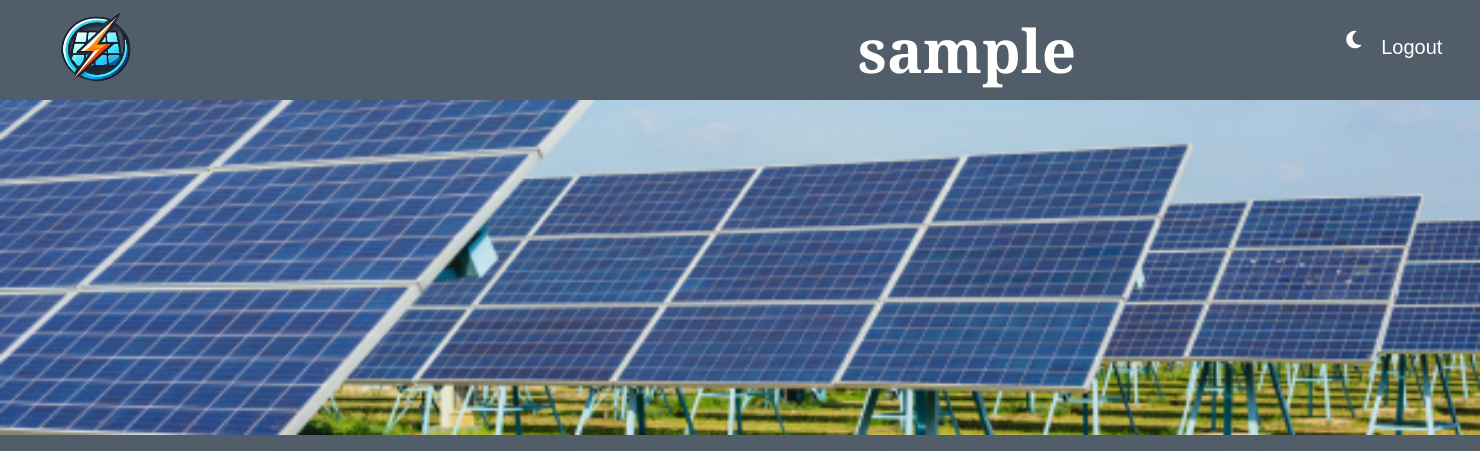
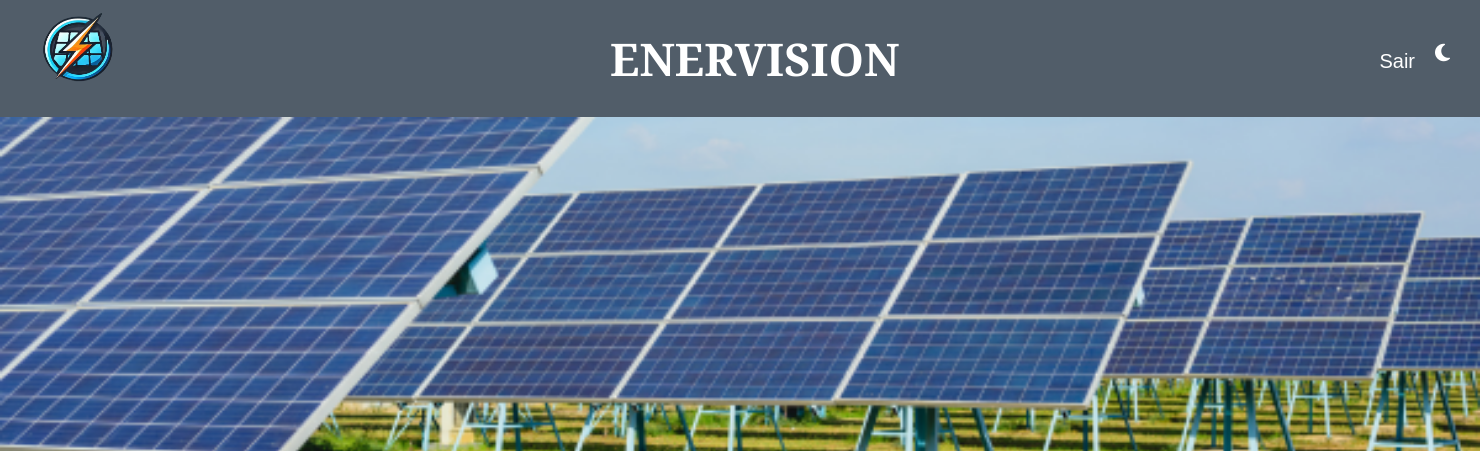
Before and after one commit to joaopedroNASA/EnerVision, a PHP site: page / in a window 1480 px wide. Shown: the top 451 px of the page. Run offline with PHP 8.4, Linux system fonts and the light colour scheme; the visitor is signed in with stand-in values (Sample User, id 1).

Commit message:
reta final

```diff
--- a/index.php
+++ b/index.php
@@ -17,34 +17,21 @@ session_start();
 <body>
 
     <nav class="nav-bar2">
-        <div class="logo">
+        <div class="logo2">
             <img src="img/Enervision.png" alt="">
         </div>
-        <div class="name-usuario">
-            <h1><?php
-                if (empty($_SESSION['nome_usuario'])) {
-                    echo "ENERVISION";
-                } else {
-                    echo $_SESSION['nome_usuario'];
-                }
-            ?></h1>
+        <div class="name-usuario2">
+            <strong><p>ENERVISION</p></strong>
         </div>
-           <style>
-            @media screen and (max-width: 1024px) {
-
-            }
-           </style>
         </div>
-        <div class="buttons">
+        <div class="buttons2">
+            <?php
+            if (isset($_SESSION['id_usuario'])) {
+                echo "<a href='view/logout.php'><button>Sair</button></a>";
+            } else {
+                echo "<a href='view/login.php'><button>Login</button></a>";
+            } ?>
             <button class="dark-btn"><i class="fa-solid fa-moon"></i></button>
-            <?php
-
-if (isset($_SESSION['id_usuario'])) {
-    echo "<a href='view/logout.php'><button>Logout</button></a>";
-} else {
-    echo "<a href='view/login.php'><button>Login</button></a>";
-} ?>
-
         </div>
     </nav>
     <div class="imagem">
--- a/index2.php
+++ b/index2.php
@@ -35,11 +35,10 @@ session_start();
                 ?></h1>
         </div>
         <div class="buttons">
-
             <?php if (isset($_SESSION['id_usuario'])) {
-    echo "<a href='view/login.php'><button>Login</button></a>";
+                echo "<button><a href='view/login.php'>Login</a></button>";
             } else {
-    echo "<a href='view/logout.php'><button>Logout</button></a>";
+                echo "<button><a href='view/logout.php'>Sair</a></button>";
             } ?>
             <button class="dark-btn"><i class="fa-solid fa-moon"></i></button>
         </div>
--- a/style.css
+++ b/style.css
@@ -2,6 +2,7 @@ body {
     padding: 0;
     margin: 0;
     background-color: #515D69;
+    font-family: Arial, Helvetica, sans-serif;
 }
 
 .nav-logo {
--- a/style2.css
+++ b/style2.css
@@ -12,12 +13,12 @@ body {
     font-family: Cambria, Cochin, Georgia, Times, 'Times New Roman', serif;
     font-size: 20px;
     color: white;
-    width: 100vw;
+
 }
 
 .nav-bar2 {
     display: flex;
-    justify-content: center;
+    justify-content: space-between;
     align-items: center;
     text-align: center;
     font-family: Cambria, Cochin, Georgia, Times, 'Times New Roman', serif;
@@ -32,8 +33,7 @@ body {
     align-items: center;
     gap: 20px;
     position: relative;
-    right: 20px;
-    bottom: 10px;
+    right: -260px;
     background-color: #515D69;
     color: white;
     font-family: Arial, Helvetica, sans-serif;
@@ -41,6 +41,27 @@ body {
 }
 
 .buttons button {
+    background-color: #515D69;
+    color: white;
+    border: none;
+    font-size: 20px;
+}
+
+.buttons2 {
+    display: flex;
+    text-align: center;
+    align-items: center;
+    gap: 20px;
+    position: relative;
+    right: 40px;
+    bottom: 5px;
+    background-color: #515D69;
+    color: white;
+    font-family: Arial, Helvetica, sans-serif;
+    border: none;
+}
+
+.buttons2 button {
     background-color: #515D69;
     color: white;
     border: none;
@@ -86,9 +107,21 @@ body {
     justify-content: center;
     text-align: center;
     align-items: center;
+    font-size: 30px;
+    position: relative;
+    left: 80px;
     font-family: Cambria, Cochin, Georgia, Times, 'Times New Roman', serif;
+}
+
+.name-usuario2 {
+    display: flex;
+    justify-content: center;
+    text-align: center;
+    align-items: center;
+    font-size: 45px;
     position: relative;
-    left: 200px;
+    left: -30px;
+    font-family: Cambria, Cochin, Georgia, Times, 'Times New Roman', serif;
 }
 
 .imagem img {
--- a/view/GraficoView.php
+++ b/view/GraficoView.php
@@ -58,7 +58,7 @@
            <?php if (isset($_SESSION['id_usuario'])) {
       echo "<a href='view/login.php'><button>Login</button></a>";
     } else {
-        echo "<a href='view/logout.php'><button>Logout</button></a>";
+        echo "<a href='view/logout.php'><button>Sair</button></a>";
     } ?>
             <button class="dark-btn"><i class="fa-solid fa-moon"></i></button>
         </div>
--- a/view/cadastro.php
+++ b/view/cadastro.php
@@ -26,8 +26,8 @@
                 <h1>REGISTER</h1>
                 <form class="form" action=""  method="POST">
                     <input type="name" name="nome_usuario" placeholder="Name">
-                    <input type="email" name="email_usuario"  placeholder="Email">
-                    <input type="password" name="senha_usuario" placeholder="Password">
+                    <input type="email" name="email_usuario"  placeholder="Email" required>
+                    <input type="password" name="senha_usuario" placeholder="Password" required>
                     <input class="button" type="submit">
                     <a href="../index.php"><button class="button">Voltar</button></a>
                 </form>
--- a/view/form_dispositivo.php
+++ b/view/form_dispositivo.php
@@ -136,11 +136,7 @@ if (isset($_GET['kw']) && isset($_GET['dias'])) {
         </div>
         <div class="buttons">
 
-           <?php if (isset($_SESSION['id_usuario'])) {
-    echo "<a href='view/login.php'><button>Login</button></a>";
-} else {
-    echo "<a href='logout.php'><button>Logout</button></a>";
-} ?>
+
             <button class="dark-btn"><i class="fa-solid fa-moon"></i></button>
         </div>
     </nav>
```
Also changed, not shown: other parts of style2.css (+47 -3 lines), view/login.php (+3 -5 lines). Lines whose indentation alone changed are shown as unchanged.
